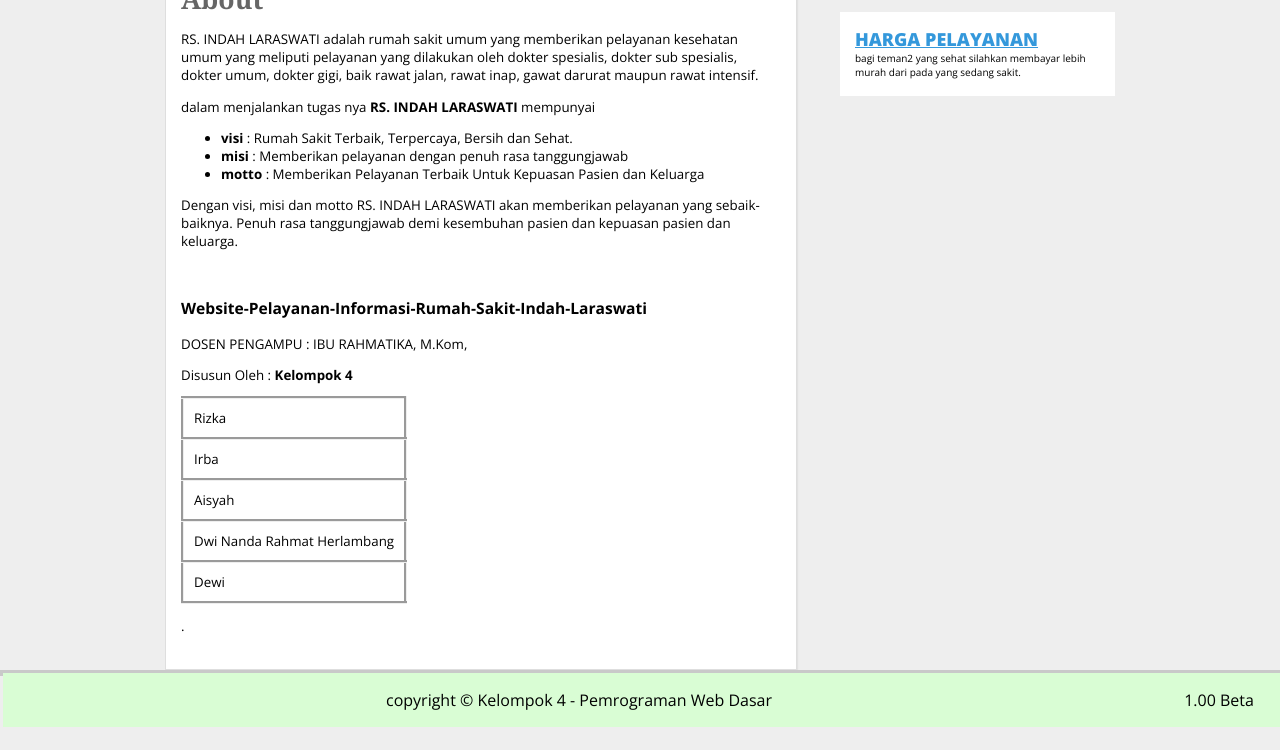
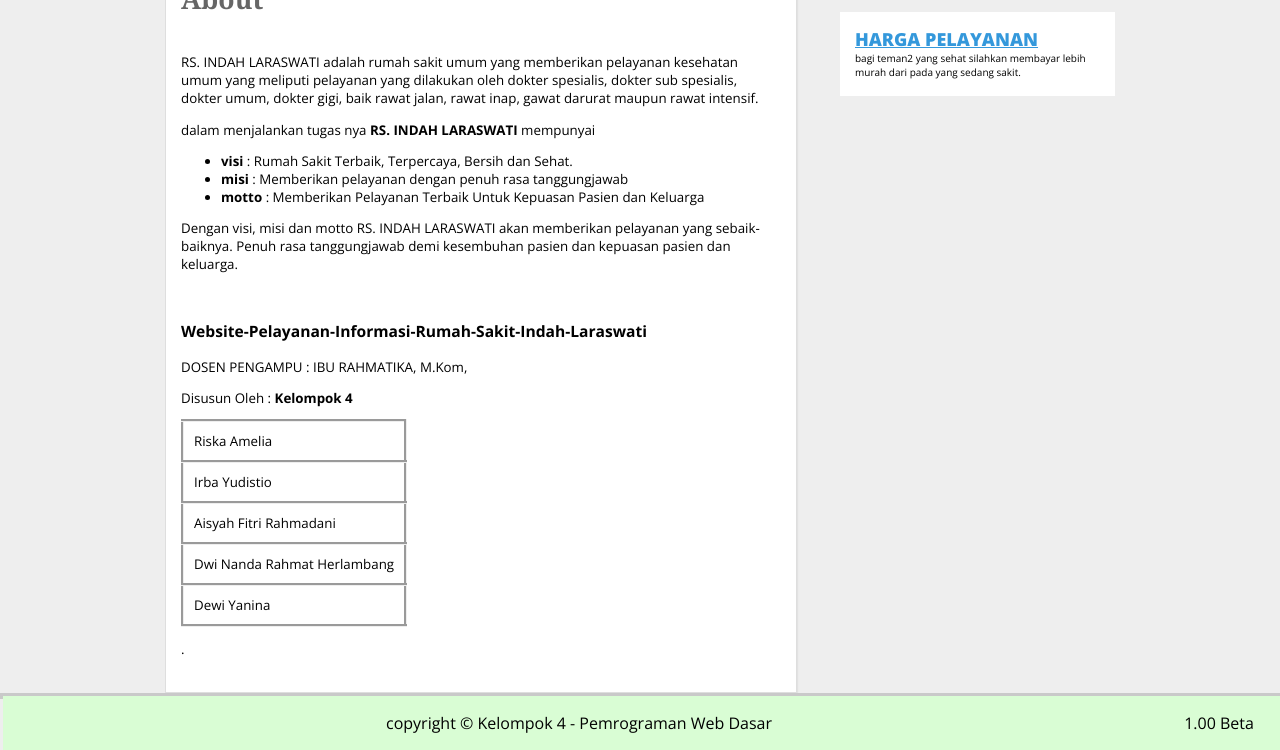
Before and after one commit to dnrahmath/WebStatic, a plain HTML site: page index.html in a window 1280 px wide. Shown: the part 279-1029 px from the top of the page. Before the commit the page ends 1006 px from the top, so only its background shows below. Drawn offline with nearby package versions, Linux system fonts and the light colour scheme.

Commit message:
Bismillah udah g ada revisi

```diff
--- a/index.html
+++ b/index.html
@@ -61,6 +61,7 @@
 			<div class="blog">
 				<div class="conteudo">
 					<h1>About</h1>
+					<br>
 					<p>RS. INDAH LARASWATI adalah rumah sakit umum yang memberikan pelayanan kesehatan umum yang meliputi pelayanan yang dilakukan oleh dokter spesialis, dokter sub spesialis, dokter umum, dokter gigi, baik rawat jalan, rawat inap, gawat darurat maupun rawat intensif.</p>
 					<p>dalam menjalankan tugas nya <b>RS. INDAH LARASWATI</b> mempunyai</p>
 					<ul>
@@ -78,19 +79,19 @@
 							<!-- <th></th> -->
 						</tr>
 						<tr>
-							<td>Rizka</td>
+							<td>Riska Amelia</td>
 						</tr>
 						<tr>
-							<td>Irba</td>
+							<td>Irba Yudistio</td>
 						</tr>
 						<tr>
-							<td>Aisyah</td>
+							<td>Aisyah Fitri Rahmadani</td>
 						</tr>
 						<tr>
 							<td>Dwi Nanda Rahmat Herlambang</td>
 						</tr>
 						<tr>
-							<td>Dewi</td>
+							<td>Dewi Yanina</td>
 						</tr>
 					</table>
 					<p>.</p>
```
Also changed, not shown: buat-janji.html (+1 -1 lines), daftar-dokter.html (+1 -0 lines), harga-pelayanan.html (+1 -0 lines), jp-darurat.html (+1 -0 lines), jp-rawat-inap.html (+1 -0 lines), jp-rawat-jalan.html (+1 -0 lines).
